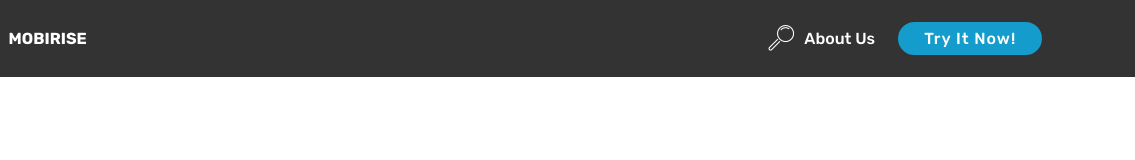
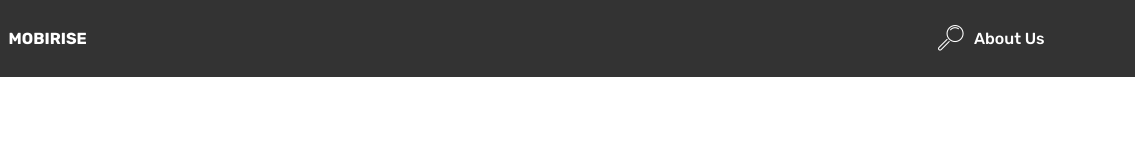
Before and after one commit to lukebsa/website, a plain HTML site: page about.html in a window 1280 px wide. Shown: the full height of the page, 145-1280 px from the left. Drawn offline with Linux system fonts and the light colour scheme; files whose address does not match are found by name.

Commit message:
create github pages

```diff
--- a/about.html
+++ b/about.html
@@ -48,22 +48,19 @@
             </div>
         </div>
         <div class="collapse navbar-collapse" id="navbarSupportedContent">
-            <ul class="navbar-nav nav-dropdown" data-app-modern-menu="true"><li class="nav-item">
-                    <a class="nav-link link text-white display-4" href="page1.html">
-                        <span class="mbri-search mbr-iconfont mbr-iconfont-btn"></span>
+            <ul class="navbar-nav nav-dropdown nav-right" data-app-modern-menu="true"><li class="nav-item">
+                    <a class="nav-link link text-white display-4" href="about.html"><span class="mbri-search mbr-iconfont mbr-iconfont-btn"></span>
+
                         About Us
                     </a>
                 </li></ul>
-            <div class="navbar-buttons mbr-section-btn"><a class="btn btn-sm btn-primary display-4" href="https://mobirise.com">
 
-                    Try It Now!
-                </a></div>
         </div>
     </nav>
 </section>
 
 
-  <section class="engine"><a href="https://mobirise.info/d">website maker</a></section><script src="assets/web/assets/jquery/jquery.min.js"></script>
+  <section class="engine"><a href="https://mobirise.info/j">website templates</a></section><script src="assets/web/assets/jquery/jquery.min.js"></script>
   <script src="assets/popper/popper.min.js"></script>
   <script src="assets/tether/tether.min.js"></script>
   <script src="assets/bootstrap/js/bootstrap.min.js"></script>
```
Also changed, not shown: index.html (+5 -5 lines), assets/images/logo23.png (added), 1 other file.
